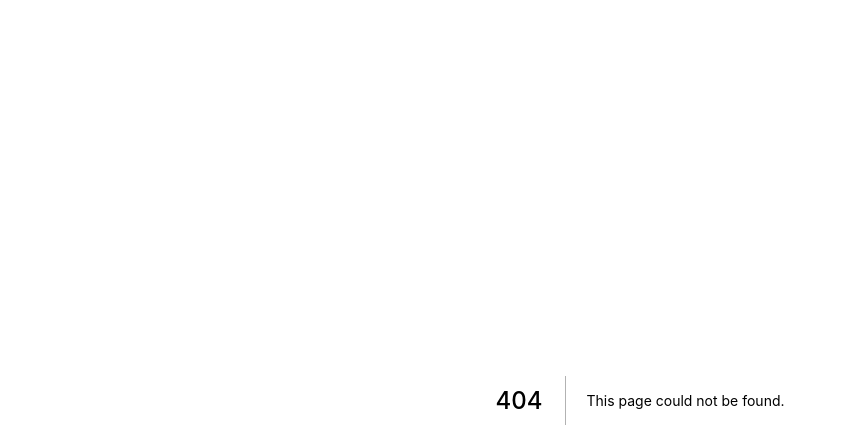
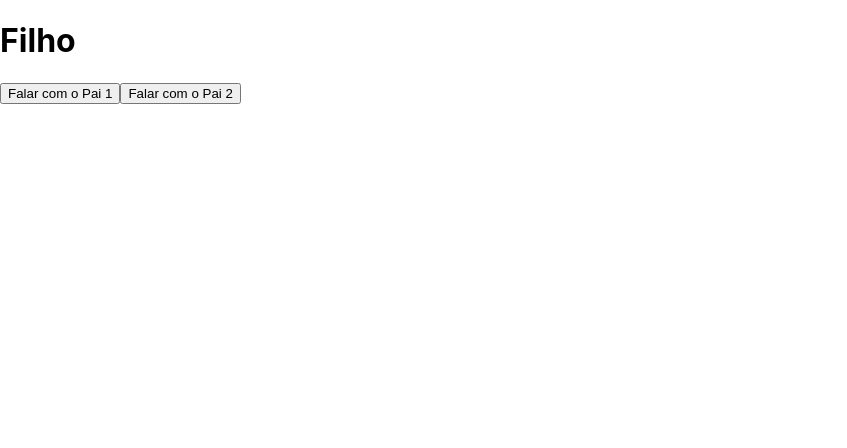
Before and after one commit to mateussuricato/exercicios-nextjs, a Next.js app: page /comunicacao/indireta1 in a window 1280 px wide. Before the commit this address had no page. Shown: the top 448 px of the page, without its empty margins (0-847 px from the left). Built offline with nearby package versions, Linux system fonts and the light colour scheme.

Commit message:
estados de componentes

```diff
--- /dev/null
+++ b/components/indireta/Filho.jsx
@@ -0,0 +1,9 @@
+export default function Filho(props) {
+    return (
+        <div>
+            <h1>Filho</h1>
+            <button onClick={props.funcao}>Falar com o Pai 1</button>
+            <button onClick={() => props.funcao("Passei no ENEM!", "uhuuuuu", 10)}>Falar com o Pai 2</button>
+        </div>
+    )
+}
--- /dev/null
+++ b/components/indireta/Pai.jsx
@@ -0,0 +1,14 @@
+import Filho from "./Filho";
+
+export default function Pai(props) {
+
+    function falarComigo(param, param2, param3) {
+        console.log(param, param2, param3)
+    }
+
+    return (
+        <div>
+            <Filho funcao={falarComigo}/>
+        </div>
+    )
+}
--- /dev/null
+++ b/pages/comunicacao/indireta1.jsx
@@ -0,0 +1,9 @@
+import Pai from "../../components/indireta/Pai";
+
+export default function indireta1() {
+    return (
+        <div>
+            <Pai />
+        </div>
+    )
+}
```
Also changed, not shown: pages/estado/mouse.jsx (added, +32 -0 lines).
